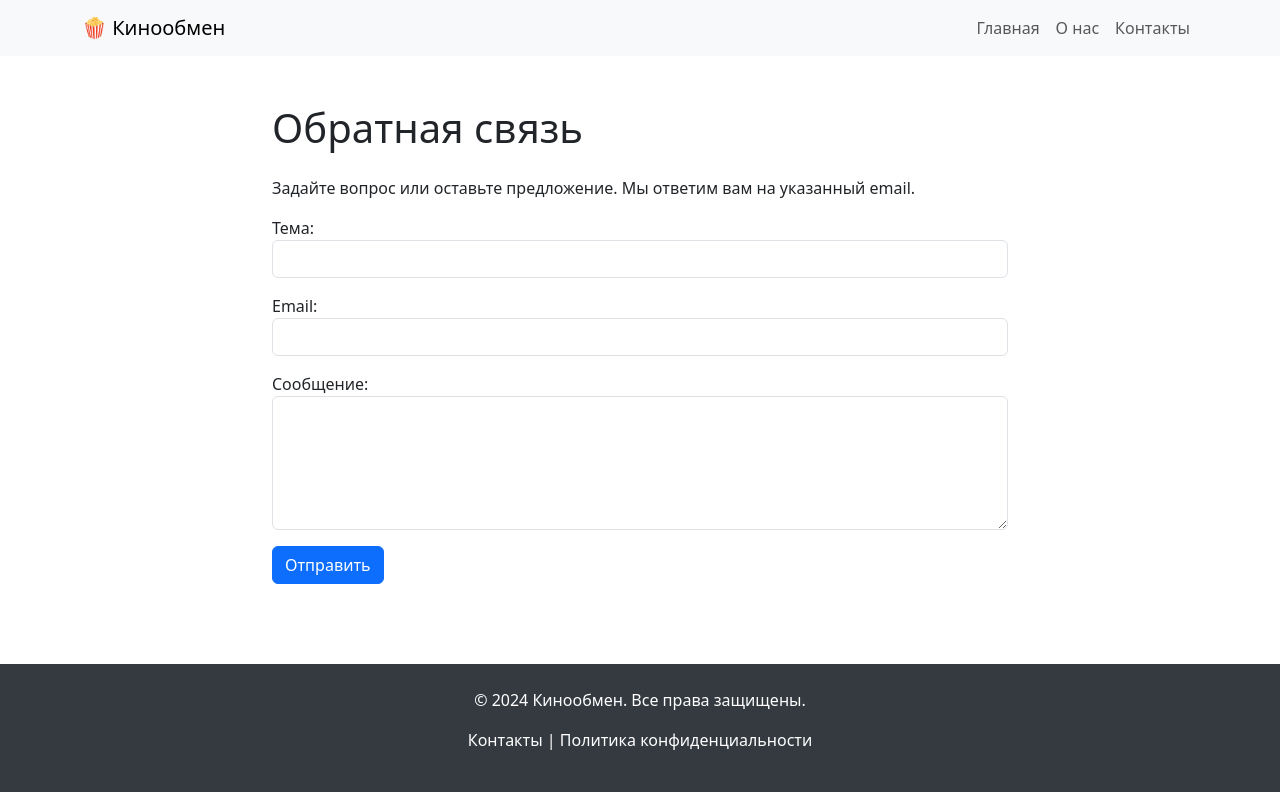
After one commit to Alexry78/web_project, a Django app: page /contact/ in a window 1280 px wide. The commit adds this page. Run offline with Django 5.2, Linux system fonts and the light colour scheme.

Commit message:
Task 8 ready: add contact form with feedback

```diff
--- a/config/urls.py
+++ b/config/urls.py
@@ -3,11 +3,13 @@ from django.urls import path
 from pages.views import index, about, movie_detail
 from django.conf import settings
 from django.conf.urls.static import static
+from pages.views import index, about, movie_detail, contact
 
 urlpatterns = [
     path('', index, name='home'),
     path('about/', about, name='about'),
     path('movie/<int:pk>/', movie_detail, name='movie_detail'),
+    path('contact/', contact, name='contact'),
     path('admin/', admin.site.urls),
 ]
 
--- /dev/null
+++ b/pages/forms.py
@@ -0,0 +1,16 @@
+from django import forms
+
+class FeedbackForm(forms.Form):
+    subject = forms.CharField(
+        label='Тема',
+        max_length=100,
+        widget=forms.TextInput(attrs={'class': 'form-control'})
+    )
+    email = forms.EmailField(
+        label='Email',
+        widget=forms.EmailInput(attrs={'class': 'form-control'})
+    )
+    text = forms.CharField(
+        label='Сообщение',
+        widget=forms.Textarea(attrs={'class': 'form-control', 'rows': 5})
+    )
--- a/pages/templates/pages/base.html
+++ b/pages/templates/pages/base.html
@@ -42,6 +42,9 @@
                 <li class="nav-item">
                     <a class="nav-link" href="{% url 'about' %}">О нас</a>
                 </li>
+                <li class="nav-item">
+                    <a class="nav-link" href="{% url 'contact' %}">Контакты</a>
+                </li>
             </ul>
         </div>
     </div>
--- /dev/null
+++ b/pages/templates/pages/contact.html
@@ -0,0 +1,20 @@
+{% extends 'pages/base.html' %}
+
+{% block title %}Контакты{% endblock %}
+
+{% block content %}
+<div class="container py-5">
+    <div class="row justify-content-center">
+        <div class="col-md-8">
+            <h1 class="mb-4">Обратная связь</h1>
+            <p>Задайте вопрос или оставьте предложение. Мы ответим вам на указанный email.</p>
+
+            <form method="post">
+                {% csrf_token %}
+                {{ form.as_p }}
+                <button type="submit" class="btn btn-primary">Отправить</button>
+            </form>
+        </div>
+    </div>
+</div>
+{% endblock %}
--- a/pages/views.py
+++ b/pages/views.py
@@ -1,6 +1,6 @@
-from django.shortcuts import render
-from django.shortcuts import render, get_object_or_404
+from django.shortcuts import render, redirect, get_object_or_404
 from .models import Movie
+from .forms import FeedbackForm
 
 def index(request):
     movies = Movie.objects.all()
@@ -13,6 +13,21 @@ def movie_detail(request, pk):
     movie = get_object_or_404(Movie, pk=pk)
     return render(request, 'pages/movie_detail.html', {'movie': movie})
 
-
 def about(request):
     return render(request, 'pages/about.html')
+
+def contact(request):
+    if request.method == 'POST':
+        form = FeedbackForm(request.POST)
+        if form.is_valid():
+            cleaned_data = form.cleaned_data
+            print("=== Новое сообщение ===")
+            print(f"Тема: {cleaned_data['subject']}")
+            print(f"Email: {cleaned_data['email']}")
+            print(f"Сообщение: {cleaned_data['text']}")
+            print("========================")
+            return redirect('home')
+    else:
+        form = FeedbackForm()
+
+    return render(request, 'pages/contact.html', {'form': form})
```
